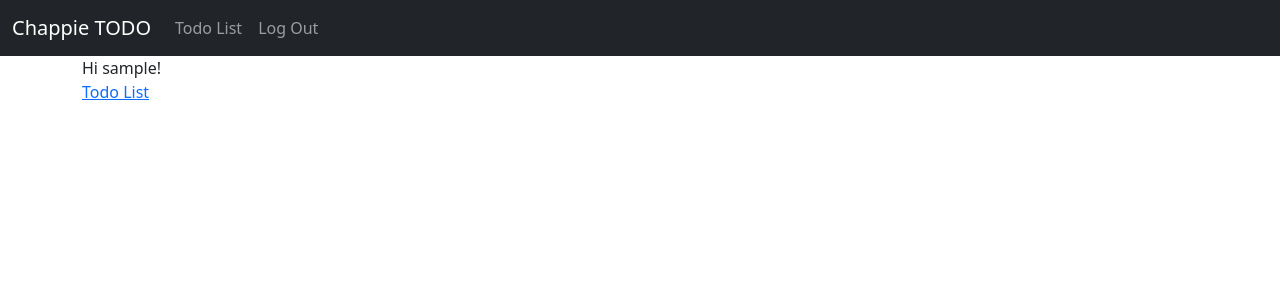
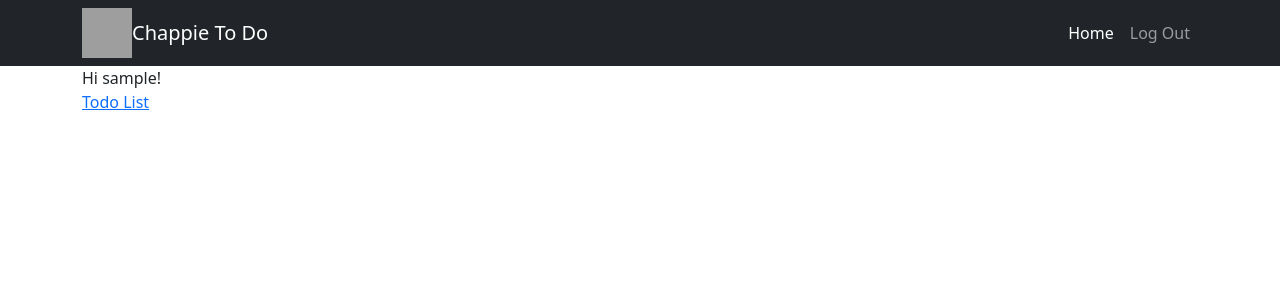
Before and after one commit to eqba1/Chappie, a Django app: page / in a window 1280 px wide. Shown: the top 300 px of the page. Run offline with Django 3.2, Linux system fonts and the light colour scheme; the visitor is signed in with stand-in values (Sample User, id 1); parts of the project's set-up code (start-up, migrations or seed data) failed here and were passed over; some libraries are stand-ins or nearby versions; grey boxes are pictures that could not be loaded.

Commit message:
fix(navbar): change postion of elements

```diff
--- a/app/templates/partials/navbar.html
+++ b/app/templates/partials/navbar.html
@@ -1,20 +1,22 @@
+<!-- Fixed navbar -->
 <nav class="navbar navbar-expand-lg navbar-dark bg-dark">
-  <div class="container-fluid">
-    <a class="navbar-brand" href="{% url 'home' %}">Chappie TODO</a>
-    <button class="navbar-toggler" type="button" data-bs-toggle="collapse" data-bs-target="#navbarSupportedContent" aria-controls="navbarSupportedContent" aria-expanded="false" aria-label="Toggle navigation">
+  <div class="container">
+    <a href="{% url 'home' %}"><img src="http://photo20.ir/images/up252431642765033_chappie2.png" alt="Chappie To Do" height="50px" width="50px"></a>
+    <a class="navbar-brand" href="{% url 'home' %}">Chappie To Do</a>
+    <button class="navbar-toggler" type="button" data-bs-toggle="collapse" data-bs-target="#navbarMain" aria-controls="navbarMain" aria-expanded="false" aria-label="Toggle navigation">
       <span class="navbar-toggler-icon"></span>
     </button>
-    <div class="collapse navbar-collapse" id="navbarSupportedContent">
-      <ul class="navbar-nav me-auto mb-2 mb-lg-0">
-        <li class="nav-item {% if request.path == todo_url %}active {% endif %}">
-          <a class="nav-link" href="{{todo_url}}">Todo List <span class="sr-only">(current)</span></a>
+    <div class="collapse navbar-collapse" id="navbarMain">
+      <ul class="navbar-nav ms-auto mb-2 mb-lg-0">
+        <li class="nav-item">
+          <a class="nav-link active" href="{% url 'home' %}">Home <span class="sr-only">(current)</span></a>
         </li>
-        <li>
-          {% if user.is_authenticated %}
-          <a href="{% url 'logout' %}" class="nav-link">Log Out<span class="sr-only">(current)</span></a>
-          {% endif %}
+        {% if user.is_authenticated %}
+        <li class="nav-item">
+          <a href="{% url 'logout' %}" class="nav-link">Log Out</a>
         </li>
+        {% endif %}
       </ul>
-    </div>
+    </div><!--/.nav-collapse -->
   </div>
 </nav>
```
